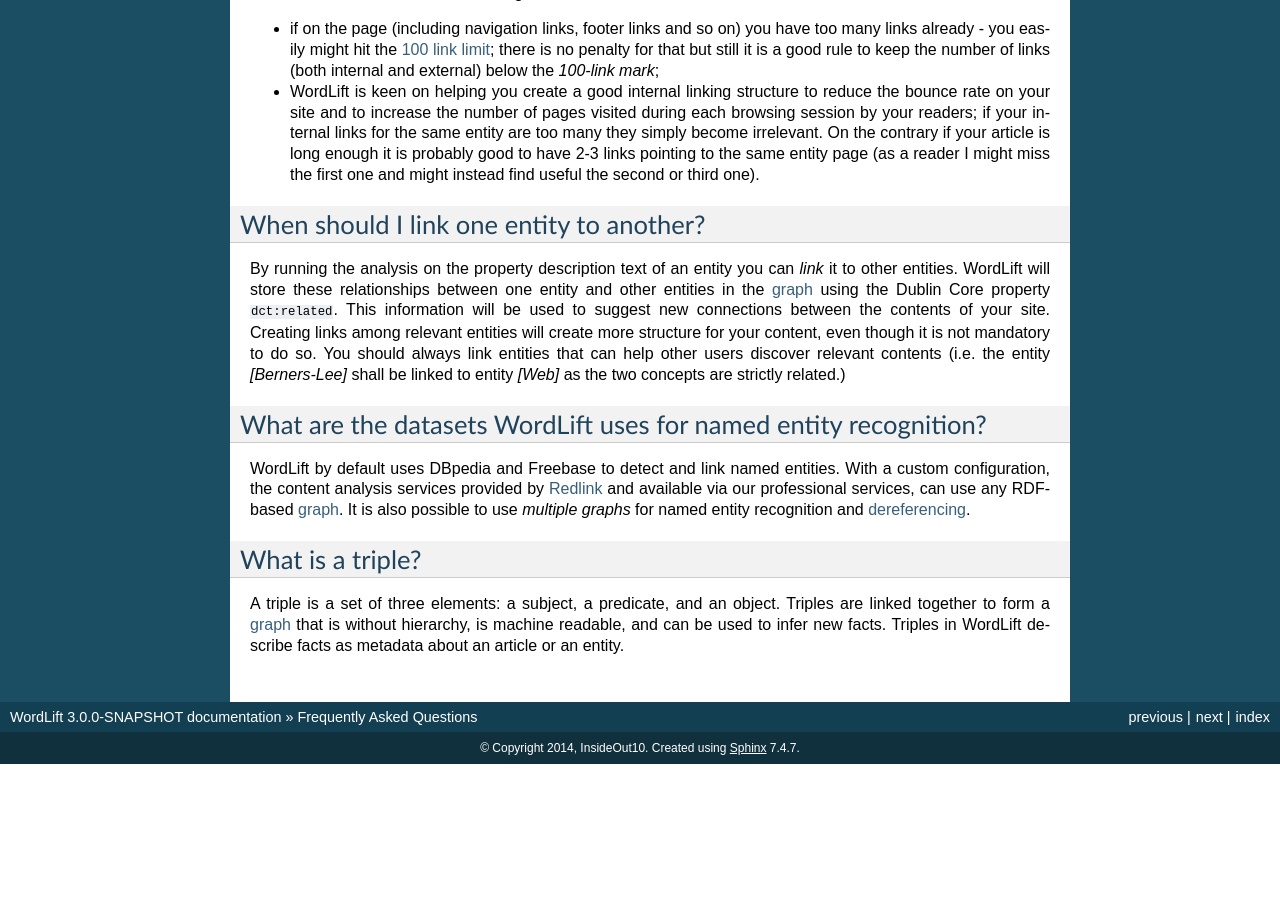
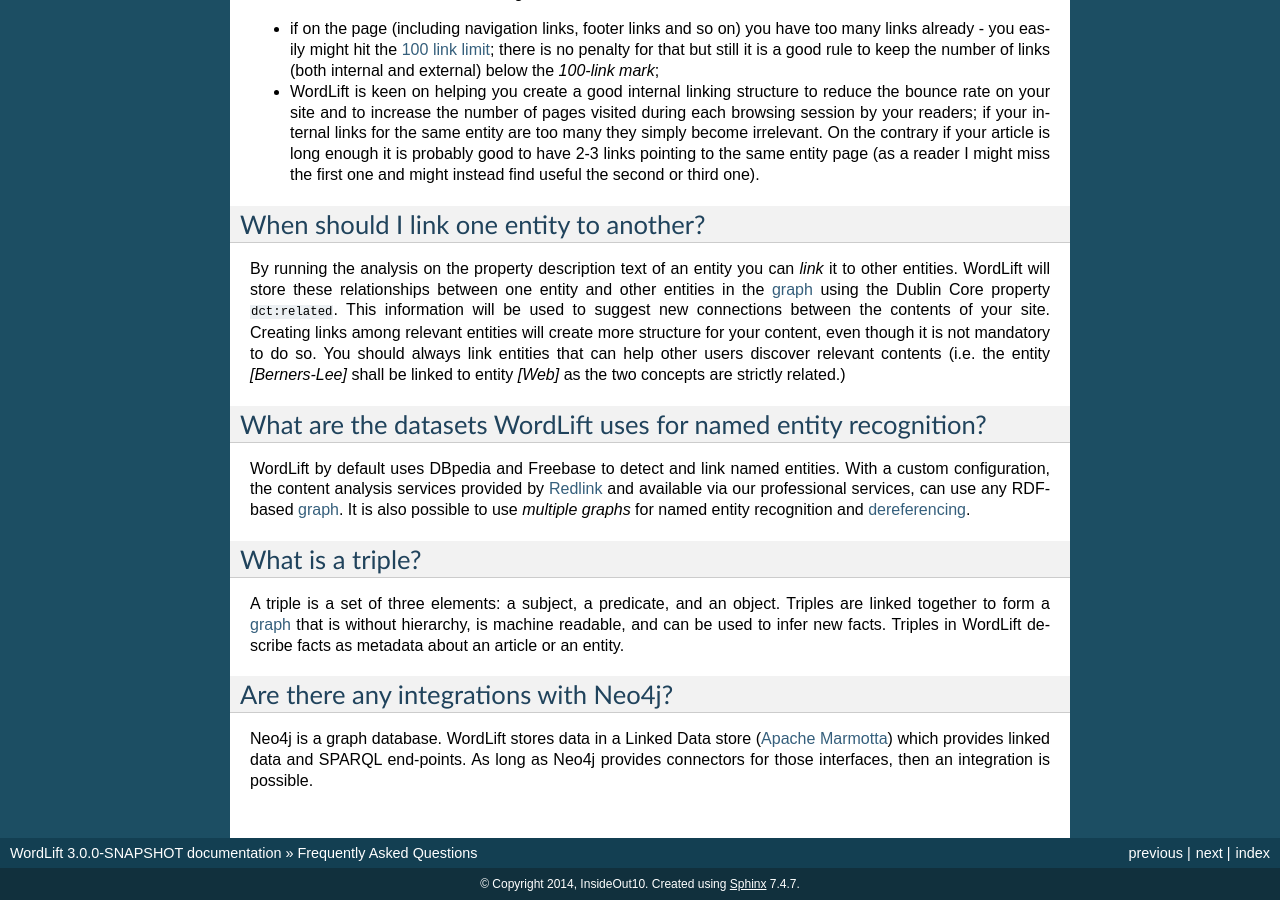
Before and after one commit to insideout10/wordlift-docs, a Sphinx documentation site: the page built from docs/faq.rst, in a window 1280 px wide and 900 px high, scrolled down 4175 px. Built offline with Sphinx 7.4.7, drawn with Linux system fonts in a browser that asks for light colours; before the commit the page ends 4939 px from its top, so only the background shows below that; some of the changed text lies outside the part shown.

Commit message:
Adding the question on Neo4j

```diff
--- a/docs/faq.rst
+++ b/docs/faq.rst
@@ -174,3 +174,8 @@
 _____________
 
 A triple is a set of three elements: a subject, a predicate, and an object. Triples are linked together to form a `graph <key-concepts.html#knowledge-graph>`_ that is without hierarchy, is machine readable, and can be used to infer new facts. Triples in WordLift describe facts as metadata about an article or an entity.
+
+Are there any integrations with Neo4j?
+_____________
+
+Neo4j is a graph database. WordLift stores data in a Linked Data store (`Apache Marmotta <https://marmotta.apache.org>`_) which provides linked data and SPARQL end-points. As long as Neo4j provides connectors for those interfaces, then an integration is possible.
```
